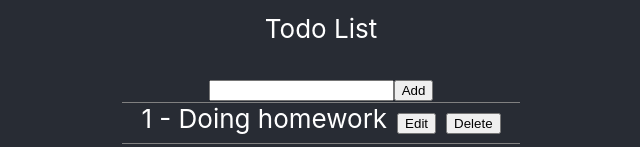
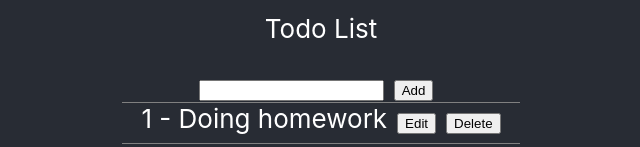
Before and after one commit to nhatnv6767/practise, a React (Create React App) app: page / in a window 1280 px wide. Shown: the part 339-486 px from the top of the page, without its empty margins (319-959 px from the left). Built offline with nearby package versions, Linux system fonts and the light colour scheme.

Commit message:
AddTodo.js

```diff
--- /dev/null
+++ b/src/views/Todos/AddTodo.js
@@ -0,0 +1,14 @@
+import React, { Component } from 'react';
+
+class AddTodo extends Component {
+    render() {
+        return (
+            <div className="add-todo">
+                <input type="text" />
+                <button type="button" className='add'>Add</button>
+            </div>
+        );
+    }
+}
+
+export default AddTodo;
--- a/src/views/Todos/ListTodo.js
+++ b/src/views/Todos/ListTodo.js
@@ -1,5 +1,6 @@
 import React, { Component } from 'react';
 import './ListTodo.scss';
+import AddTodo from './AddTodo'
 
 class ListTodo extends Component {
 
@@ -15,10 +16,7 @@ class ListTodo extends Component {
         let { listTodos } = this.state
         return (
             <div className="list-todo-container">
-                <div className="add-todo">
-                    <input type="text" />
-                    <button type="button" className='add'>Add</button>
-                </div>
+                <AddTodo />
                 <div className="list-todo-content">
                     {listTodos && listTodos.length > 0 &&
                         listTodos.map((item, index) => {
--- a/src/views/Todos/ListTodo.scss
+++ b/src/views/Todos/ListTodo.scss
@@ -1,6 +1,11 @@
 .list-todo-container {
+    button {
+        cursor: pointer;
+    }
     .add-todo{
-
+        .add {
+            margin: 0 10px;
+        }
     }
     .list-todo-content{
         width: 400px;
```
